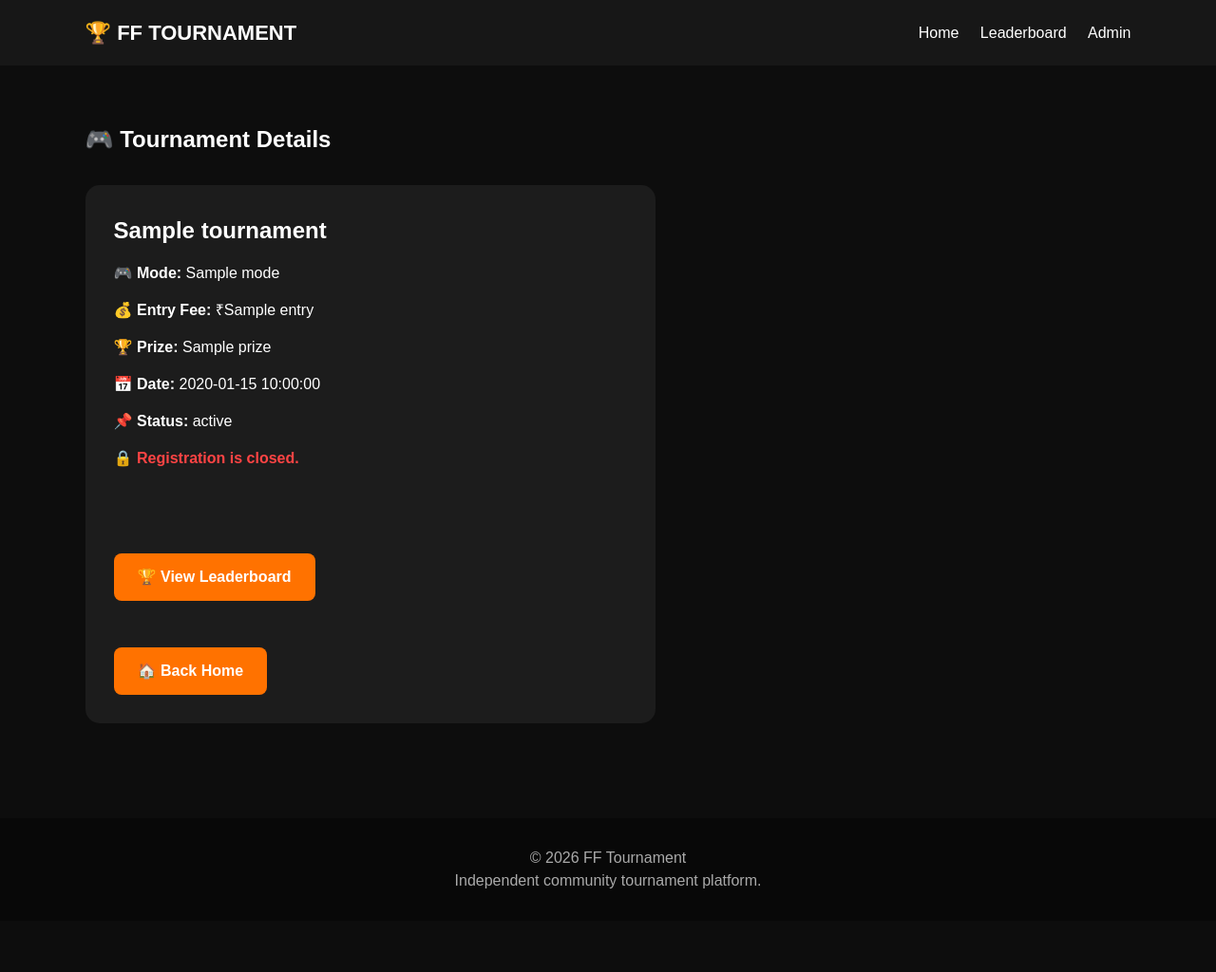
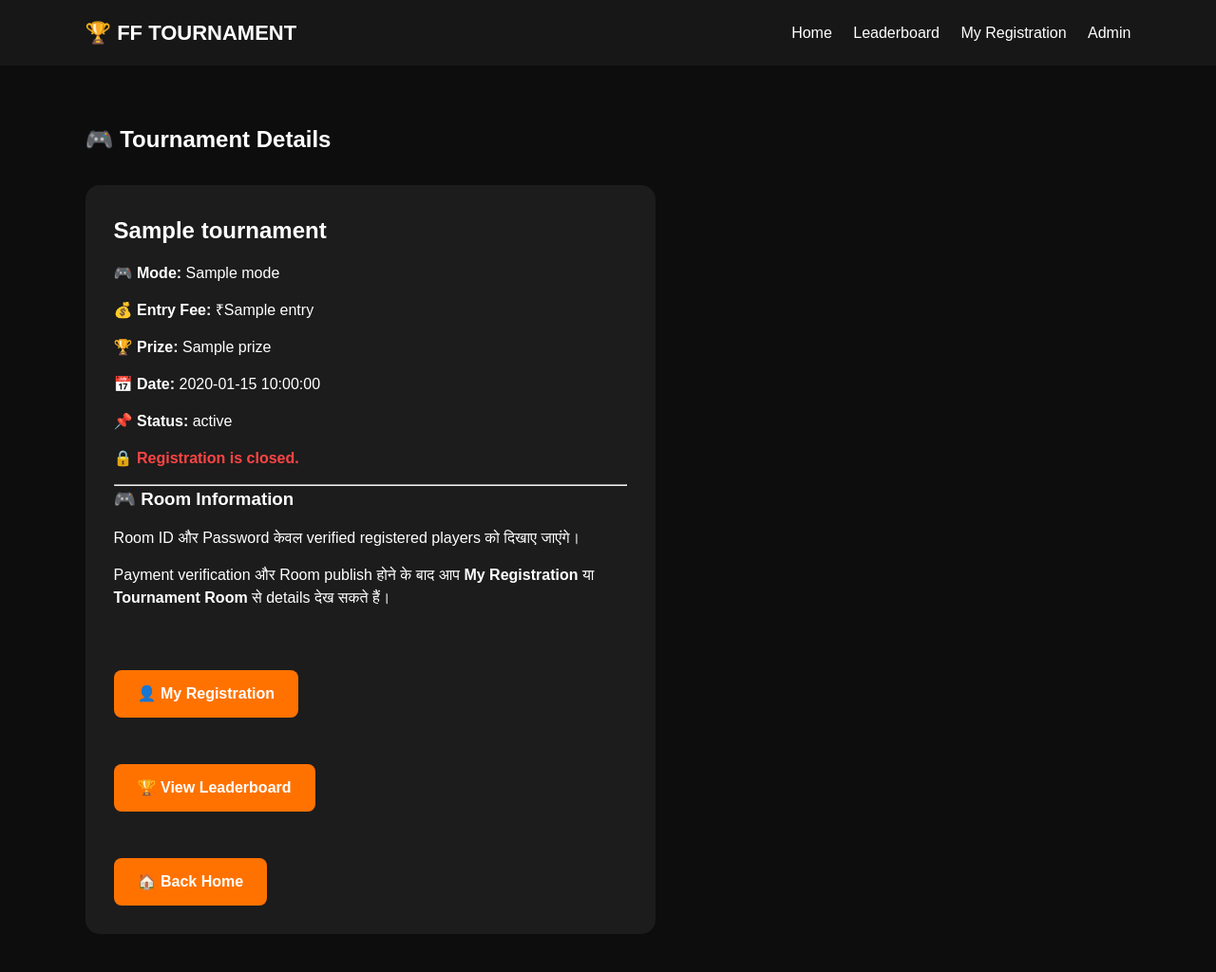
Before and after one commit to workload139-creator/Freefire-touranament, a Flask app: page /register/1 in a window 1280 px wide. Shown: the top 1024 px of the page at 95% size. Before the commit the page ends 936 px from the top, so only its background shows below. Run offline with Flask 3, Linux system fonts and the light colour scheme; a database or web service that is not in the repository returns one stand-in record (values such as "Sample title"); some libraries are stand-ins or nearby versions.

Commit message:
Refactor tournament.html for improved structure

```diff
--- a/templates/tournament.html
+++ b/templates/tournament.html
@@ -1,9 +1,4 @@
-<!DOCTYPE html>
-<html lang="en">
-
-<head>
-
-    <meta charset="UTF-8">
+<!DOCTYPE html><html lang="en"><head><meta charset="UTF-8">
 
 <meta
     name="viewport"
@@ -19,15 +14,7 @@
     href="{{ url_for('static', filename='style.css') }}"
 >
 
-</head>
-
-
-<body>
-
-
-<header>
-
-    <div class="logo">
+</head><body><header><div class="logo">
     🏆 FF TOURNAMENT
 </div>
 
@@ -41,19 +28,17 @@
         Leaderboard
     </a>
 
+    <a href="{{ url_for('my_registration') }}">
+        My Registration
+    </a>
+
     <a href="{{ url_for('admin') }}">
         Admin
     </a>
 
 </nav>
 
-</header>
-
-
-
-<section class="details">
-
-    <h1>
+</header><section class="details"><h1>
     🎮 Tournament Details
 </h1>
 
@@ -97,12 +82,16 @@
 
     {% if tournament[6] == "Registration Open" %}
 
+    <div class="action-buttons">
+
         <a
             href="{{ url_for('register', tournament_id=tournament[0]) }}"
             class="btn"
         >
             🚀 Register Now
         </a>
+
+    </div>
 
     {% else %}
 
@@ -111,6 +100,40 @@
     </p>
 
     {% endif %}
+
+
+    <hr>
+
+
+    <div class="info-box">
+
+        <h3>
+            🎮 Room Information
+        </h3>
+
+        <p>
+            Room ID और Password केवल verified registered
+            players को दिखाए जाएंगे।
+        </p>
+
+        <p>
+            Payment verification और Room publish होने के
+            बाद आप <strong>My Registration</strong> या
+            <strong>Tournament Room</strong> से details देख सकते हैं।
+        </p>
+
+    </div>
+
+
+    <br>
+
+
+    <a
+        href="{{ url_for('my_registration') }}"
+        class="btn"
+    >
+        👤 My Registration
+    </a>
 
 
     <br>
@@ -138,13 +161,7 @@
 
 </div>
 
-</section>
-
-
-
-<footer>
-
-    <p>
+</section><footer><p>
     © 2026 FF Tournament
 </p>
 
@@ -152,15 +169,6 @@
     Independent community tournament platform.
 </p>
 
-</footer>
-
-
-
-<script
+</footer><script
     src="{{ url_for('static', filename='script.js') }}"
-></script>
-
-
-</body>
-
-</html>
+></script></body></html>
```
Lines whose indentation alone changed are shown as unchanged.
